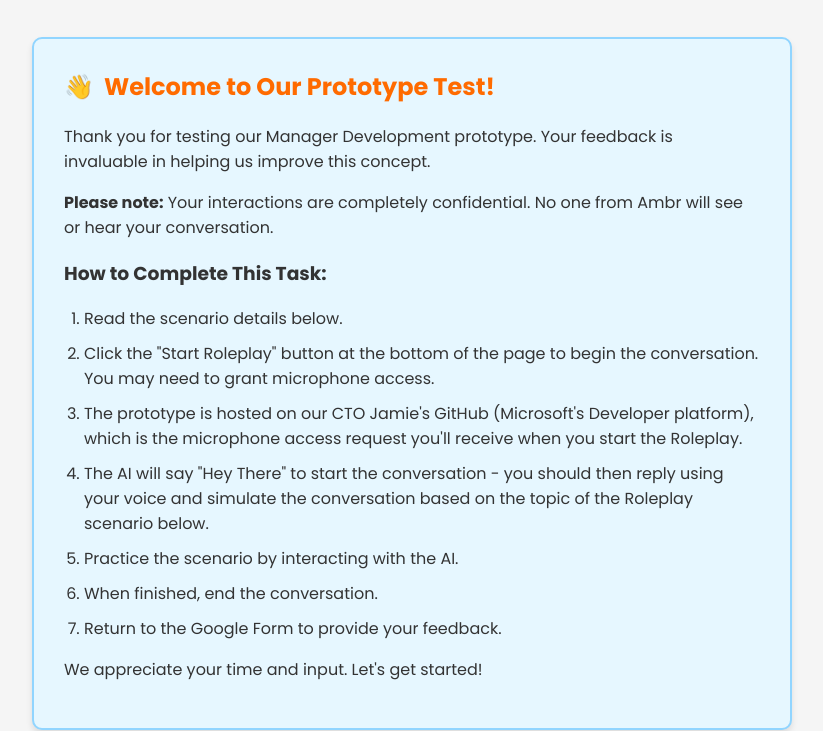
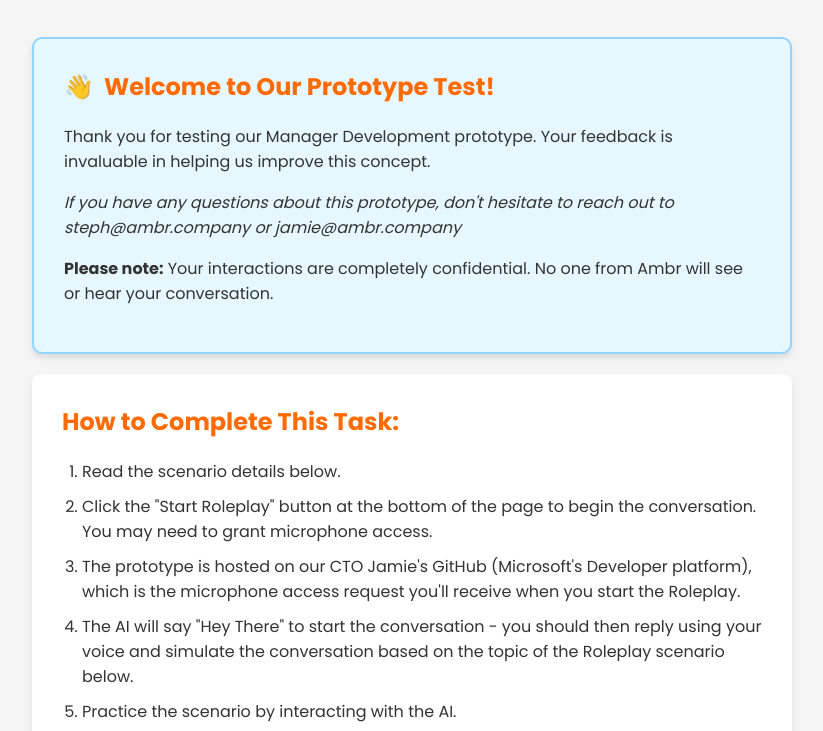
Before and after one commit to jamiewooduk/coach, a plain HTML site: page roleplay.html in a window 1280 px wide. Shown: the part 180-911 px from the top of the page, without its empty margins (228-1051 px from the left). Drawn offline with Linux system fonts and the light colour scheme.

Commit message:
Update roleplay.html

```diff
--- a/roleplay.html
+++ b/roleplay.html
@@ -38,22 +38,18 @@
         .logo img {
             max-width: 200px;
         }
-        .intro-instructions {
-            background-color: #e6f7ff;
-            border-radius: 10px;
-            padding: 30px;
-            box-shadow: 0 4px 6px rgba(0,0,0,0.1);
-            margin-bottom: 20px;
-            border: 2px solid #91d5ff;
-        }
-        .scenario {
+        .intro-instructions, .how-to, .scenario {
             background-color: white;
             border-radius: 10px;
             padding: 30px;
             box-shadow: 0 4px 6px rgba(0,0,0,0.1);
             margin-bottom: 20px;
         }
-        .intro-instructions h2, .scenario h2 {
+        .intro-instructions {
+            background-color: #e6f7ff;
+            border: 2px solid #91d5ff;
+        }
+        .intro-instructions h2, .how-to h2, .scenario h2 {
             margin-top: 0;
             color: #FF6B00;
         }
@@ -65,11 +61,11 @@
             content: '👋';
             margin-right: 10px;
         }
-        .intro-instructions ol, .scenario ul {
+        .intro-instructions ol, .how-to ol, .scenario ul {
             padding-left: 20px;
             margin-bottom: 0;
         }
-        .intro-instructions li, .scenario li {
+        .intro-instructions li, .how-to li, .scenario li {
             margin-bottom: 10px;
         }
         #vapi-button {
@@ -77,6 +73,10 @@
             justify-content: center;
             margin-top: auto;
             padding: 20px 0;
+        }
+        .contact-info {
+            font-style: italic;
+            margin-top: 15px;
         }
     </style>
 </head>
@@ -90,16 +90,20 @@
             <div class="intro-instructions">
                 <h2>Welcome to Our Prototype Test!</h2>
                 <p>Thank you for testing our Manager Development prototype. Your feedback is invaluable in helping us improve this concept.</p>
+                <p class="contact-info">If you have any questions about this prototype, don't hesitate to reach out to steph@ambr.company or jamie@ambr.company</p>
                 <p><strong>Please note:</strong> Your interactions are completely confidential. No one from Ambr will see or hear your conversation.</p>
-                <h3>How to Complete This Task:</h3>
+            </div>
+
+            <div class="how-to">
+                <h2>How to Complete This Task:</h2>
                 <ol>
                     <li>Read the scenario details below.</li>
                     <li>Click the "Start Roleplay" button at the bottom of the page to begin the conversation. You may need to grant microphone access.</li>
                     <li>The prototype is hosted on our CTO Jamie's GitHub (Microsoft's Developer platform), which is the microphone access request you'll receive when you start the Roleplay.</li>
-                    <li>The AI will say "Hey There" to start the conversation - you should then reply using your voice and simulate the conversation based on the topic of the Roleplay scenario below.
+                    <li>The AI will say "Hey There" to start the conversation - you should then reply using your voice and simulate the conversation based on the topic of the Roleplay scenario below.</li>
                     <li>Practice the scenario by interacting with the AI.</li>
                     <li>When finished, end the conversation.</li>
-                    <li>Return to the Google Form to provide your feedback.</li>
+                    <li>Go to the <a href="https://forms.gle/vZV5y3XgoKVnyiF29">Google Form</a> to provide your feedback.</li>
                 </ol>
                 <p>We appreciate your time and input. Let's get started!</p>
             </div>
```
